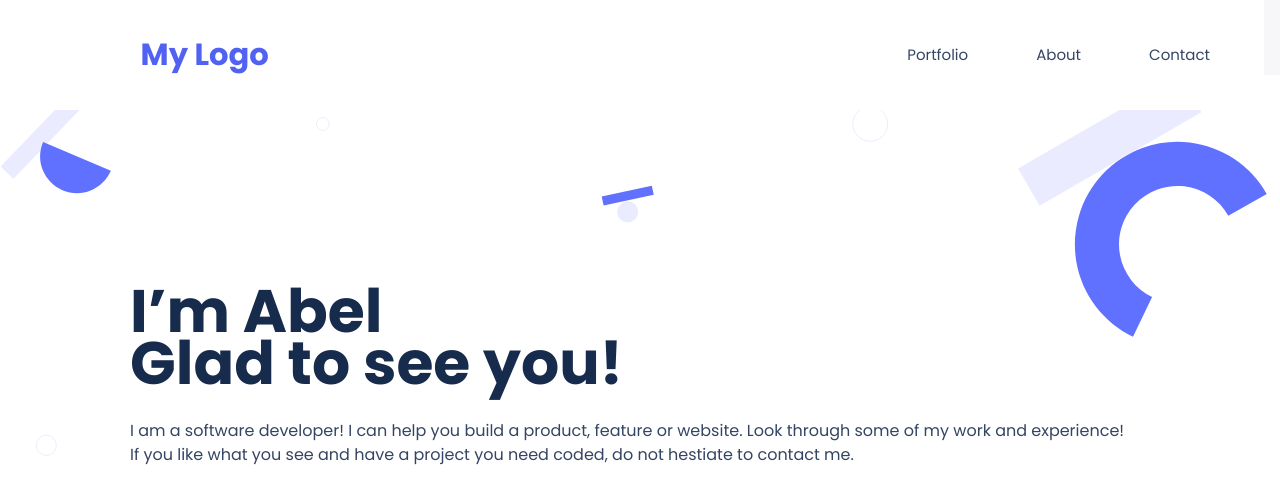
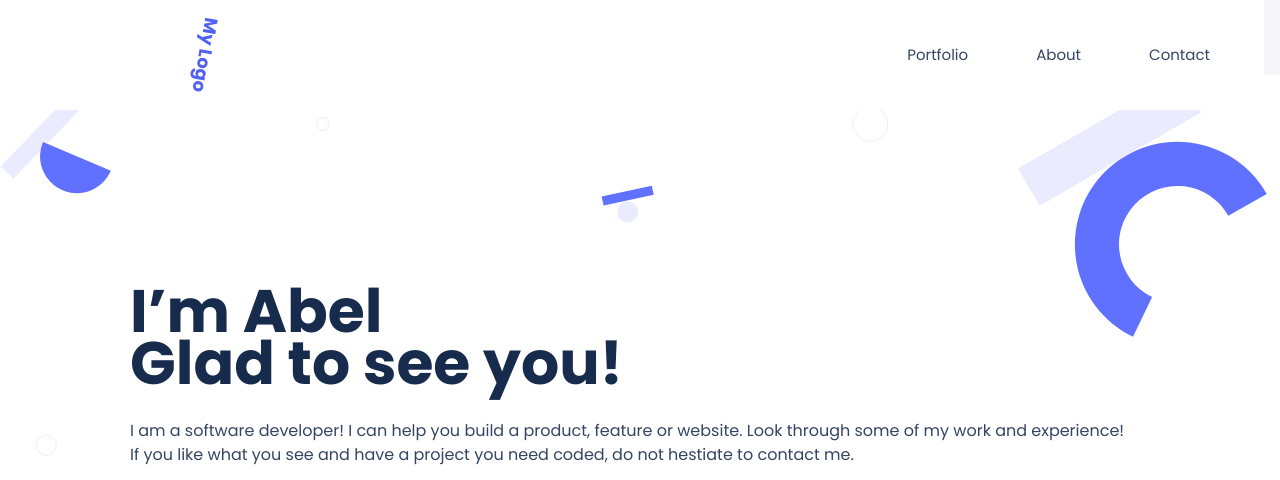
Before and after one commit to Abe1able/Personal-Portfolio, a website: page index.html in a window 1280 px wide. In both pictures the pointer is over the link "My Logo". Shown: the top 480 px of the page. Drawn offline with Linux system fonts and the light colour scheme.

Commit message:
Add animation rotation on logo

```diff
--- a/styles.css
+++ b/styles.css
@@ -51,12 +51,12 @@ button:disabled {
   transition: transform 1s;
 }
 
+.header-logo:hover {
+  transform: rotate(100deg);
+}
+
 .hamburger-btn {
   border: none;
-}
-
-.header-logo:hover {
-  transform: scale(1.7);
 }
 
 nav ul {
```
